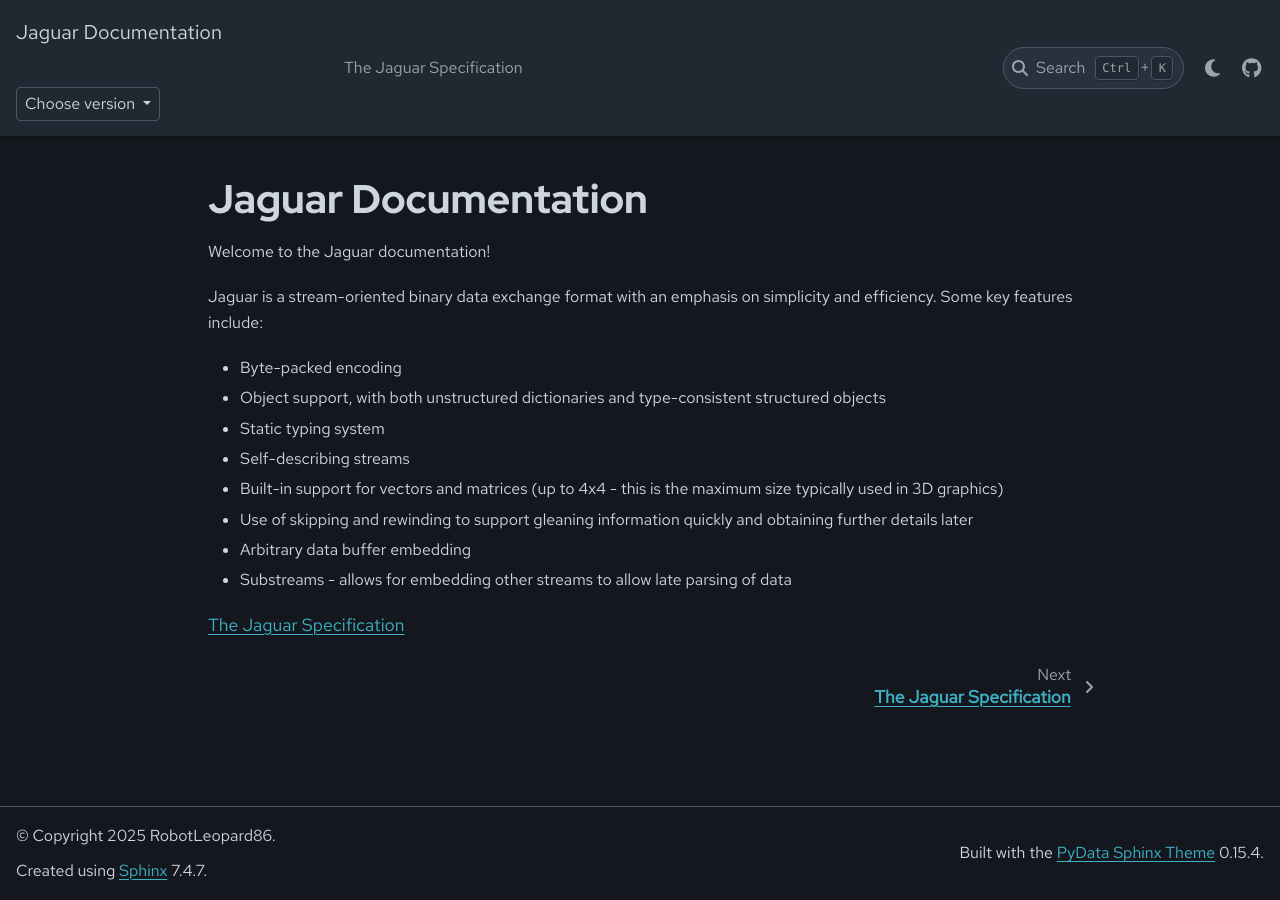
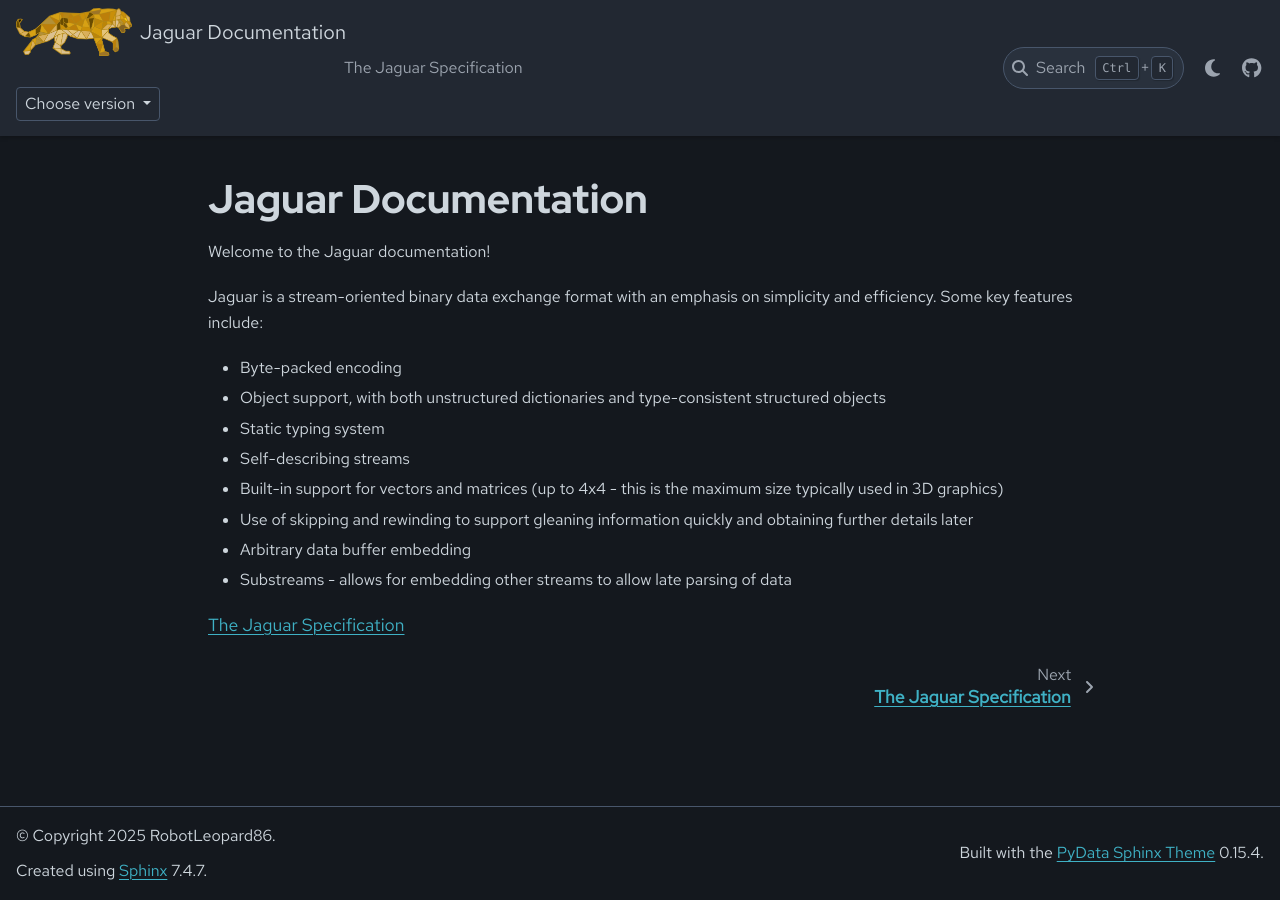
Before and after one commit to RobotLeopard86/Jaguar, a Sphinx documentation site: the page built from docs/index.rst, in a window 1280 px wide. Built offline with Sphinx 7.4.7 and the PyData theme 0.15.4, drawn with Linux system fonts in a browser that asks for light colours; some web fonts are replaced; pages that are not in the unit, such as notebooks, are missing from menus.

Commit message:
Add Jaguar logo

```diff
--- a/docs/conf.py
+++ b/docs/conf.py
@@ -18,7 +18,7 @@ exclude_patterns = ['_build', 'Thumbs.db', '.DS_Store', 'README.md', '.venv']
 
 html_theme = 'pydata_sphinx_theme'
 html_title = "Jaguar Documentation"
-#html_favicon = "TODO"
+html_favicon = "../jaguar_logo.png"
 html_permalinks_icon = "<span/>"
 html_use_index = False
 html_domain_indices = False
@@ -57,8 +57,8 @@ html_context = {
 html_theme_options = {
     "logo": {
         "text": "Jaguar Documentation",
-        #"image_light": html_favicon,
-        #"image_dark": html_favicon
+        "image_light": html_favicon,
+        "image_dark": html_favicon
     },
     "icon_links": [
         {
```
Also changed, not shown: README.md (+2 -0 lines), jaguar_logo.png (added).
